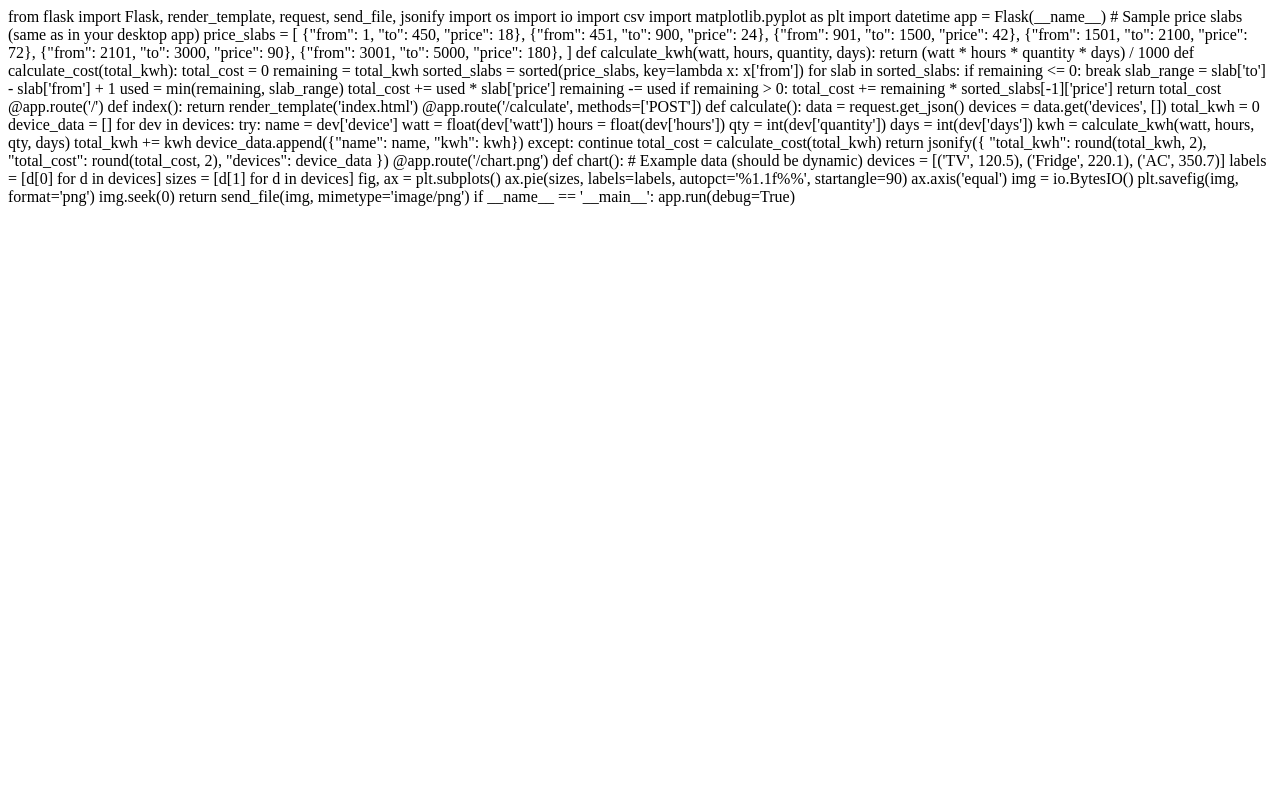
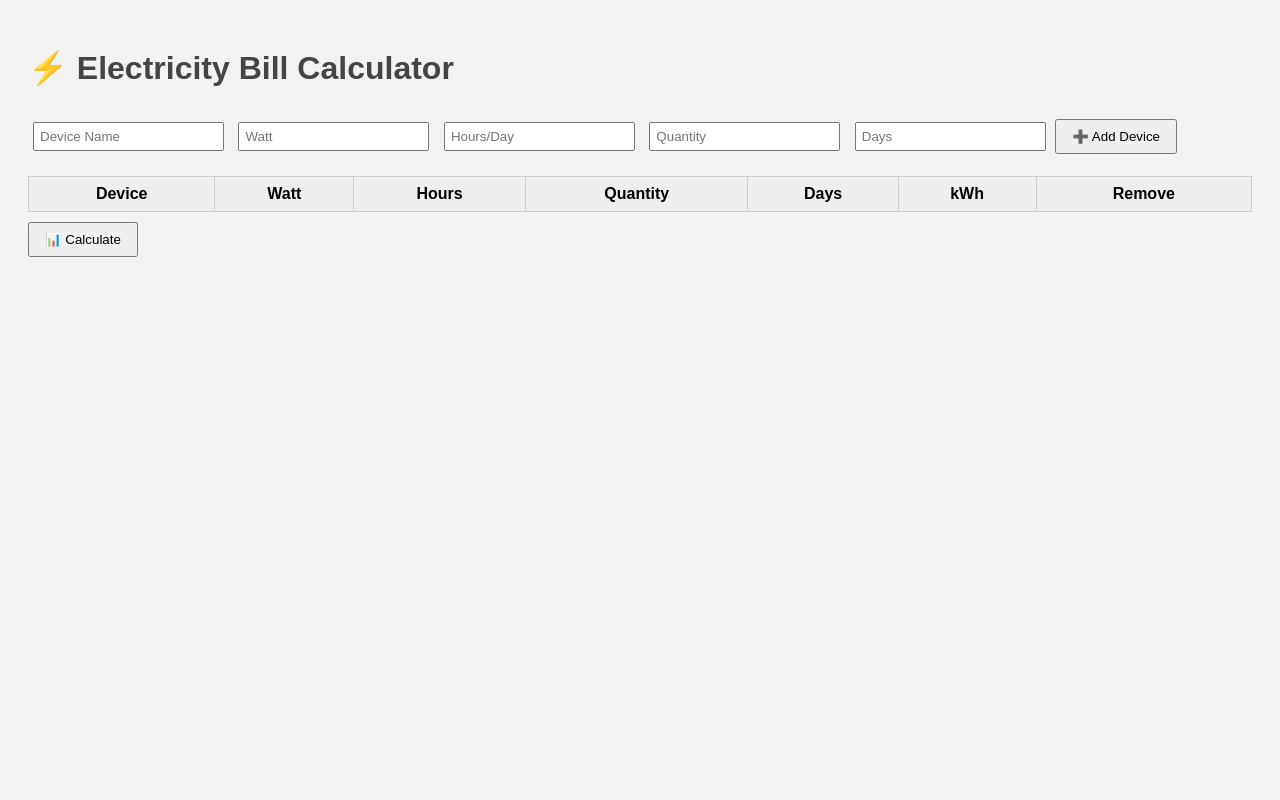
Before and after one commit to Shirwansharif/electricity-web-app, a Flask app: page / in a window 1280 px wide. Run offline with Flask 3, Linux system fonts and the light colour scheme; lists and menus that the app fills with data are empty.

Commit message:
Add frontend interface

```diff
--- a/templates/index.html
+++ b/templates/index.html
@@ -1,89 +1,99 @@
-from flask import Flask, render_template, request, send_file, jsonify
-import os
-import io
-import csv
-import matplotlib.pyplot as plt
-import datetime
+<!DOCTYPE html>
+<html lang="en">
+<head>
+  <meta charset="UTF-8">
+  <title>Electricity Bill Calculator</title>
+  <style>
+    body { font-family: Arial, sans-serif; background: #f2f2f2; padding: 20px; }
+    h1 { color: #444; }
+    table { width: 100%; border-collapse: collapse; margin-top: 20px; }
+    th, td { border: 1px solid #ccc; padding: 8px; text-align: center; }
+    th { background: #eee; }
+    input { padding: 5px; margin: 5px; }
+    button { padding: 8px 15px; margin-top: 10px; }
+    #results { margin-top: 20px; }
+  </style>
+</head>
+<body>
+  <h1>⚡ Electricity Bill Calculator</h1>
 
-app = Flask(__name__)
+  <form id="device-form">
+    <input type="text" name="device" placeholder="Device Name" required>
+    <input type="number" name="watt" placeholder="Watt" required>
+    <input type="number" name="hours" placeholder="Hours/Day" required>
+    <input type="number" name="quantity" placeholder="Quantity" required>
+    <input type="number" name="days" placeholder="Days" required>
+    <button type="button" onclick="addDevice()">➕ Add Device</button>
+  </form>
 
-# Sample price slabs (same as in your desktop app)
-price_slabs = [
-    {"from": 1, "to": 450, "price": 18},
-    {"from": 451, "to": 900, "price": 24},
-    {"from": 901, "to": 1500, "price": 42},
-    {"from": 1501, "to": 2100, "price": 72},
-    {"from": 2101, "to": 3000, "price": 90},
-    {"from": 3001, "to": 5000, "price": 180},
-]
+  <table id="device-table">
+    <thead>
+      <tr>
+        <th>Device</th><th>Watt</th><th>Hours</th><th>Quantity</th><th>Days</th><th>kWh</th><th>Remove</th>
+      </tr>
+    </thead>
+    <tbody></tbody>
+  </table>
 
-def calculate_kwh(watt, hours, quantity, days):
-    return (watt * hours * quantity * days) / 1000
+  <button onclick="calculateBill()">📊 Calculate</button>
 
-def calculate_cost(total_kwh):
-    total_cost = 0
-    remaining = total_kwh
-    sorted_slabs = sorted(price_slabs, key=lambda x: x['from'])
+  <div id="results"></div>
 
-    for slab in sorted_slabs:
-        if remaining <= 0:
-            break
-        slab_range = slab['to'] - slab['from'] + 1
-        used = min(remaining, slab_range)
-        total_cost += used * slab['price']
-        remaining -= used
+  <script>
+    let devices = [];
 
-    if remaining > 0:
-        total_cost += remaining * sorted_slabs[-1]['price']
+    function addDevice() {
+      const form = document.getElementById('device-form');
+      const data = new FormData(form);
+      const device = {
+        device: data.get('device'),
+        watt: parseFloat(data.get('watt')),
+        hours: parseFloat(data.get('hours')),
+        quantity: parseInt(data.get('quantity')),
+        days: parseInt(data.get('days'))
+      };
+      device.kwh = (device.watt * device.hours * device.quantity * device.days) / 1000;
+      devices.push(device);
+      renderTable();
+      form.reset();
+    }
 
-    return total_cost
+    function renderTable() {
+      const tbody = document.querySelector('#device-table tbody');
+      tbody.innerHTML = '';
+      devices.forEach((d, i) => {
+        tbody.innerHTML += `
+          <tr>
+            <td>${d.device}</td>
+            <td>${d.watt}</td>
+            <td>${d.hours}</td>
+            <td>${d.quantity}</td>
+            <td>${d.days}</td>
+            <td>${d.kwh.toFixed(2)}</td>
+            <td><button onclick="removeDevice(${i})">🗑</button></td>
+          </tr>`;
+      });
+    }
 
-@app.route('/')
-def index():
-    return render_template('index.html')
+    function removeDevice(index) {
+      devices.splice(index, 1);
+      renderTable();
+    }
 
-@app.route('/calculate', methods=['POST'])
-def calculate():
-    data = request.get_json()
-    devices = data.get('devices', [])
-    total_kwh = 0
-    device_data = []
-
-    for dev in devices:
-        try:
-            name = dev['device']
-            watt = float(dev['watt'])
-            hours = float(dev['hours'])
-            qty = int(dev['quantity'])
-            days = int(dev['days'])
-            kwh = calculate_kwh(watt, hours, qty, days)
-            total_kwh += kwh
-            device_data.append({"name": name, "kwh": kwh})
-        except:
-            continue
-
-    total_cost = calculate_cost(total_kwh)
-    return jsonify({
-        "total_kwh": round(total_kwh, 2),
-        "total_cost": round(total_cost, 2),
-        "devices": device_data
-    })
-
-@app.route('/chart.png')
-def chart():
-    # Example data (should be dynamic)
-    devices = [('TV', 120.5), ('Fridge', 220.1), ('AC', 350.7)]
-    labels = [d[0] for d in devices]
-    sizes = [d[1] for d in devices]
-
-    fig, ax = plt.subplots()
-    ax.pie(sizes, labels=labels, autopct='%1.1f%%', startangle=90)
-    ax.axis('equal')
-
-    img = io.BytesIO()
-    plt.savefig(img, format='png')
-    img.seek(0)
-    return send_file(img, mimetype='image/png')
-
-if __name__ == '__main__':
-    app.run(debug=True)
+    function calculateBill() {
+      fetch('/calculate', {
+        method: 'POST',
+        headers: { 'Content-Type': 'application/json' },
+        body: JSON.stringify({ devices })
+      })
+      .then(res => res.json())
+      .then(data => {
+        let html = `<h2>📋 Result</h2>`;
+        html += `<p>Total kWh: <strong>${data.total_kwh}</strong></p>`;
+        html += `<p>Total Cost (IQD): <strong>${data.total_cost}</strong></p>`;
+        document.getElementById('results').innerHTML = html;
+      });
+    }
+  </script>
+</body>
+</html>
```
